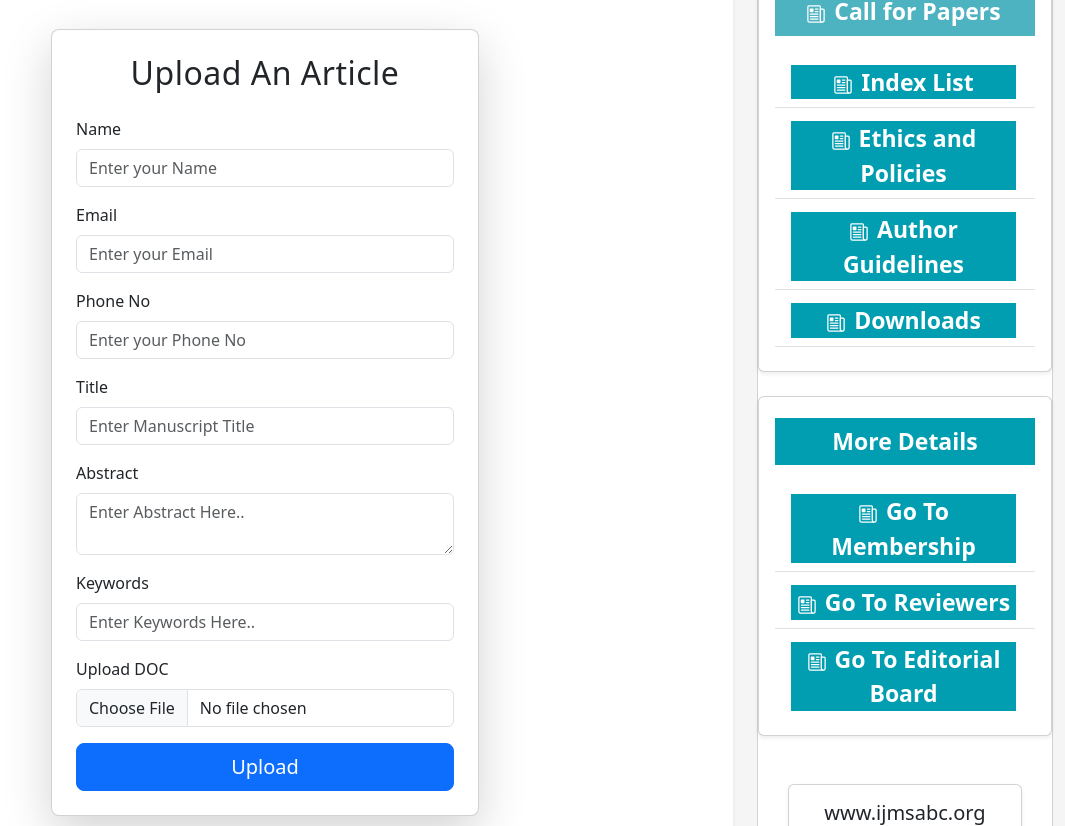
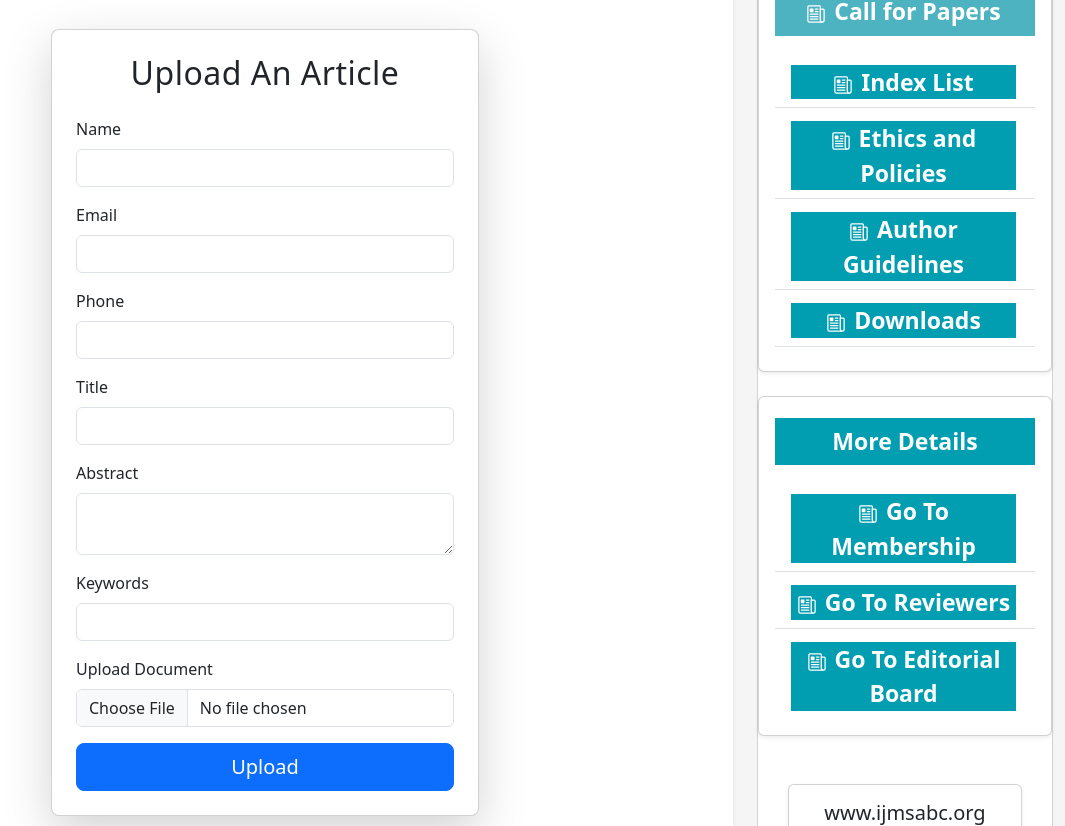
Before and after one commit to pranava112/Journal-Management, a React (Vite) app: page /SubmitManuscript in a window 1280 px wide. Shown: the part 394-1220 px from the top of the page, without its empty margins (215-1280 px from the left). Built offline with nearby package versions, Linux system fonts and the light colour scheme; no server answers.

Commit message:
issn code

```diff
--- a/src/Header/Info.jsx
+++ b/src/Header/Info.jsx
@@ -4,7 +4,7 @@ const Info = () => {
   return (
     <>
       <div className='info-bar  py-1 px-2 '>
-        <h3>ISSN No:****_****</h3>
+        <h3>ISSN No: 3108-2688 (Print)</h3>
         <h3>Email us : ijmsabc@gmail.com</h3>
       </div>
     </>
--- a/src/Header/SubmitManuscript.jsx
+++ b/src/Header/SubmitManuscript.jsx
@@ -1,25 +1,253 @@
-import React, { useEffect, useState } from 'react';
+// import React, { useEffect, useState } from 'react';
 
-import Api from '../Pdfs/Api'; // Your Axios instance pointing to backend
-import { Helmet } from 'react-helmet';
+// import Api from '../Pdfs/Api'; // Your Axios instance pointing to backend
+// import { Helmet } from 'react-helmet';
+
+// const SubmitManuscript = () => {
+//   const [manuscript, setManuscript] = useState({
+//     name: '',
+//     email: '',
+//     phone: '',
+//     title: '',
+//     abst: '',
+//     kwords: '',
+//     pdf_doc: null,
+//   });
+
+//   const [loading, setLoading] = useState(false); // 🔹 State for loader
+
+//   const handleInputChange = (e) => {
+//     const { name, value, files } = e.target;
+//     if (name === "pdf_doc") {
+//       setManuscript({ ...manuscript, [name]: files[0] });
+//     } else {
+//       setManuscript({ ...manuscript, [name]: value });
+//     }
+//   };
+
+//   const handleSubmit = async (e) => {
+//     e.preventDefault();
+//     setLoading(true); // 🔹 Start loading
+
+//     const formData = new FormData();
+//     formData.append("name", manuscript.name);
+//     formData.append("email", manuscript.email);
+//     formData.append("phone", manuscript.phone);
+//     formData.append("title", manuscript.title);
+//     formData.append("abst", manuscript.abst);
+//     formData.append("kwords", manuscript.kwords);
+//     formData.append("pdf_doc", manuscript.pdf_doc);
+//     formData.append("source", "ijmsabc"); // CONSTANT
+
+//     try {
+//       const response = await Api.post("/manuscript/upload", formData, {
+//         headers: { "Content-Type": "multipart/form-data" },
+//       });
+
+//       console.log("Document uploaded successfully", response.data);
+//       alert("✅ Document uploaded successfully!");
+
+//       setManuscript({
+//         name: '',
+//         email: '',
+//         phone: '',
+//         title: '',
+//         abst: '',
+//         kwords: '',
+//         pdf_doc: null,
+//       });
+
+//       e.target.reset();
+//     } catch (error) {
+//       console.error("Error occurred:", error.response ? error.response.data : error.message);
+//       alert("❌ Upload failed! Please try again.");
+//     } finally {
+//       setLoading(false); // 🔹 Stop loading
+//     }
+//   };
+
+//   useEffect(() => {
+//     document.title = "Upload Manuscript";
+//   }, []);
+
+//   return (
+//     <>
+//       <Helmet>
+//         <title>Article Submission | IJMSABC</title>
+//         <meta
+//           name="description"
+//           content="Submit your research article to IJMSABC for Management Science And Business Conclave."
+//         />
+//         <link rel="canonical" href="https://www.ijmsabc.org/SubmitManuscript" />
+//       </Helmet>
+
+//       <div className="container mt-5">
+//         <div className="row justify-content-center">
+//           <div className="col-lg-6 col-md-8 col-sm-12">
+//             <div className="card shadow-lg p-4 rounded-3">
+//               <h2 className="text-center mb-4">Upload An Article</h2>
+
+//               <form onSubmit={handleSubmit}>
+//                 <div className="mb-3">
+//                   <label htmlFor="name" className="form-label">Name</label>
+//                   <input
+//                     type="text"
+//                     className="form-control"
+//                     id="name"
+//                     name="name"
+//                     value={manuscript.name}
+//                     onChange={handleInputChange}
+//                     required
+//                     placeholder="Enter your Name"
+//                   />
+//                 </div>
+
+//                 <div className="mb-3">
+//                   <label htmlFor="email" className="form-label">Email</label>
+//                   <input
+//                     type="email"
+//                     className="form-control"
+//                     id="email"
+//                     name="email"
+//                     value={manuscript.email}
+//                     onChange={handleInputChange}
+//                     required
+//                     placeholder="Enter your Email"
+//                   />
+//                 </div>
+
+//                 <div className="mb-3">
+//                   <label htmlFor="phone" className="form-label">Phone No</label>
+//                   <input
+//                     type="text"
+//                     className="form-control"
+//                     id="phone"
+//                     name="phone"
+//                     value={manuscript.phone}
+//                     onChange={handleInputChange}
+//                     required
+//                     minLength={10}
+//                     maxLength={10}
+//                     placeholder="Enter your Phone No"
+//                   />
+//                 </div>
+
+//                 <div className="mb-3">
+//                   <label htmlFor="title" className="form-label">Title</label>
+//                   <input
+//                     type="text"
+//                     className="form-control"
+//                     id="title"
+//                     name="title"
+//                     value={manuscript.title}
+//                     onChange={handleInputChange}
+//                     placeholder="Enter Manuscript Title"
+//                     required
+//                   />
+//                 </div>
+
+//                 <div className="mb-3">
+//                   <label htmlFor="abst" className="form-label">Abstract</label>
+//                   <textarea
+//                     className="form-control"
+//                     id="abst"
+//                     name="abst"
+//                     value={manuscript.abst}
+//                     onChange={handleInputChange}
+//                     required
+//                     placeholder="Enter Abstract Here.."
+//                   />
+//                 </div>
+
+//                 <div className="mb-3">
+//                   <label htmlFor="kwords" className="form-label">Keywords</label>
+//                   <input
+//                     type="text"
+//                     className="form-control"
+//                     id="kwords"
+//                     name="kwords"
+//                     value={manuscript.kwords}
+//                     onChange={handleInputChange}
+//                     required
+//                     placeholder="Enter Keywords Here.."
+//                   />
+//                 </div>
+
+//                 <div className="mb-3">
+//                   <label htmlFor="pdf_doc" className="form-label">Upload DOC</label>
+//                   <input
+//                     type="file"
+//                     className="form-control"
+//                     id="pdf_doc"
+//                     name="pdf_doc"
+//                     accept=".doc,.docx,.pdf"
+//                     onChange={handleInputChange}
+//                     required
+//                   />
+//                 </div>
+
+//                 <div className="d-grid">
+//                   <button
+//                     type="submit"
+//                     className="btn btn-primary btn-lg"
+//                     disabled={loading}
+//                   >
+//                     {loading ? (
+//                       <>
+//                         <span
+//                           className="spinner-border spinner-border-sm me-2"
+//                           role="status"
+//                           aria-hidden="true"
+//                         ></span>
+//                         Uploading...
+//                       </>
+//                     ) : (
+//                       "Upload"
+//                     )}
+//                   </button>
+//                 </div>
+//               </form>
+
+//               {/* Optional loader text below button */}
+//               {loading && (
+//                 <div className="text-center mt-3 text-secondary">
+//                   Please wait, your manuscript is being uploaded...
+//                 </div>
+//               )}
+//             </div>
+//           </div>
+//         </div>
+//       </div>
+//     </>
+//   );
+// };
+
+// export default SubmitManuscript;
+
+import React, { useEffect, useState } from "react";
+
+import Api from "../Pdfs/Api";
+import { Helmet } from "react-helmet";
 
 const SubmitManuscript = () => {
+
   const [manuscript, setManuscript] = useState({
-    name: '',
-    email: '',
-    phone: '',
-    title: '',
-    abst: '',
-    kwords: '',
+    name: "",
+    email: "",
+    phone: "",
+    title: "",
+    abst: "",
+    kwords: "",
     pdf_doc: null,
   });
 
-  const [loading, setLoading] = useState(false); // 🔹 State for loader
+  const [loading, setLoading] = useState(false);
 
   const handleInputChange = (e) => {
     const { name, value, files } = e.target;
+
     if (name === "pdf_doc") {
-      setManuscript({ ...manuscript, [name]: files[0] });
+      setManuscript({ ...manuscript, pdf_doc: files[0] });
     } else {
       setManuscript({ ...manuscript, [name]: value });
     }
@@ -27,7 +255,13 @@ const SubmitManuscript = () => {
 
   const handleSubmit = async (e) => {
     e.preventDefault();
-    setLoading(true); // 🔹 Start loading
+
+    if (!manuscript.pdf_doc) {
+      alert("Please upload a document.");
+      return;
+    }
+
+    setLoading(true);
 
     const formData = new FormData();
     formData.append("name", manuscript.name);
@@ -37,32 +271,54 @@ const SubmitManuscript = () => {
     formData.append("abst", manuscript.abst);
     formData.append("kwords", manuscript.kwords);
     formData.append("pdf_doc", manuscript.pdf_doc);
-    formData.append("source", "ijmsabc"); // CONSTANT
+    formData.append("source", "ijmsabc");
 
     try {
-      const response = await Api.post("/manuscript/upload", formData, {
-        headers: { "Content-Type": "multipart/form-data" },
-      });
 
-      console.log("Document uploaded successfully", response.data);
-      alert("✅ Document uploaded successfully!");
+
+      const response = await Api.post(
+  "/manuscript/v1/upload",
+  formData,
+  {
+    headers: {
+      "Content-Type": "multipart/form-data",
+    },
+  }
+);
+
+      // const response = await Api.post(
+      //   "/manuscript/v1/upload",
+      //   formData
+      // );
+
+      console.log("Upload success:", response.data);
+
+      alert("✅ Manuscript uploaded successfully!");
 
       setManuscript({
-        name: '',
-        email: '',
-        phone: '',
-        title: '',
-        abst: '',
-        kwords: '',
+        name: "",
+        email: "",
+        phone: "",
+        title: "",
+        abst: "",
+        kwords: "",
         pdf_doc: null,
       });
 
       e.target.reset();
+
     } catch (error) {
-      console.error("Error occurred:", error.response ? error.response.data : error.message);
-      alert("❌ Upload failed! Please try again.");
+
+      console.error("Upload error:", error);
+
+      if (error.response) {
+        alert("❌ Upload failed: " + error.response.data.message);
+      } else {
+        alert("❌ Server connection error.");
+      }
+
     } finally {
-      setLoading(false); // 🔹 Stop loading
+      setLoading(false);
     }
   };
 
@@ -84,101 +340,91 @@ const SubmitManuscript = () => {
       <div className="container mt-5">
         <div className="row justify-content-center">
           <div className="col-lg-6 col-md-8 col-sm-12">
+
             <div className="card shadow-lg p-4 rounded-3">
+
               <h2 className="text-center mb-4">Upload An Article</h2>
 
               <form onSubmit={handleSubmit}>
+
                 <div className="mb-3">
-                  <label htmlFor="name" className="form-label">Name</label>
+                  <label className="form-label">Name</label>
                   <input
                     type="text"
                     className="form-control"
-                    id="name"
                     name="name"
                     value={manuscript.name}
                     onChange={handleInputChange}
                     required
-                    placeholder="Enter your Name"
                   />
                 </div>
 
                 <div className="mb-3">
-                  <label htmlFor="email" className="form-label">Email</label>
+                  <label className="form-label">Email</label>
                   <input
                     type="email"
                     className="form-control"
-                    id="email"
                     name="email"
                     value={manuscript.email}
                     onChange={handleInputChange}
                     required
-                    placeholder="Enter your Email"
                   />
                 </div>
 
                 <div className="mb-3">
-                  <label htmlFor="phone" className="form-label">Phone No</label>
+                  <label className="form-label">Phone</label>
                   <input
                     type="text"
                     className="form-control"
-                    id="phone"
                     name="phone"
                     value={manuscript.phone}
                     onChange={handleInputChange}
                     required
                     minLength={10}
                     maxLength={10}
-                    placeholder="Enter your Phone No"
                   />
                 </div>
 
                 <div className="mb-3">
-                  <label htmlFor="title" className="form-label">Title</label>
+                  <label className="form-label">Title</label>
                   <input
                     type="text"
                     className="form-control"
-                    id="title"
                     name="title"
                     value={manuscript.title}
                     onChange={handleInputChange}
-                    placeholder="Enter Manuscript Title"
                     required
                   />
                 </div>
 
                 <div className="mb-3">
-                  <label htmlFor="abst" className="form-label">Abstract</label>
+                  <label className="form-label">Abstract</label>
                   <textarea
                     className="form-control"
-                    id="abst"
                     name="abst"
                     value={manuscript.abst}
                     onChange={handleInputChange}
                     required
-                    placeholder="Enter Abstract Here.."
                   />
                 </div>
 
                 <div className="mb-3">
-                  <label htmlFor="kwords" className="form-label">Keywords</label>
+                  <label className="form-label">Keywords</label>
                   <input
                     type="text"
                     className="form-control"
-                    id="kwords"
                     name="kwords"
                     value={manuscript.kwords}
                     onChange={handleInputChange}
                     required
-                    placeholder="Enter Keywords Here.."
                   />
                 </div>
 
                 <div className="mb-3">
-                  <label htmlFor="pdf_doc" className="form-label">Upload DOC</label>
+                  <label className="form-label">Upload Document</label>
                   <input
                     type="file"
                     className="form-control"
-                    id="pdf_doc"
                     name="pdf_doc"
                     accept=".doc,.docx,.pdf"
                     onChange={handleInputChange}
@@ -192,29 +438,20 @@ const SubmitManuscript = () => {
                     className="btn btn-primary btn-lg"
                     disabled={loading}
                   >
-                    {loading ? (
-                      <>
-                        <span
-                          className="spinner-border spinner-border-sm me-2"
-                          role="status"
-                          aria-hidden="true"
-                        ></span>
-                        Uploading...
-                      </>
-                    ) : (
-                      "Upload"
-                    )}
+                    {loading ? "Uploading..." : "Upload"}
                   </button>
                 </div>
+
               </form>
 
-              {/* Optional loader text below button */}
               {loading && (
                 <div className="text-center mt-3 text-secondary">
                   Please wait, your manuscript is being uploaded...
                 </div>
               )}
+
             </div>
+
           </div>
         </div>
       </div>
```
Also changed, not shown: src/Pdfs/Api.jsx (+20 -6 lines).
